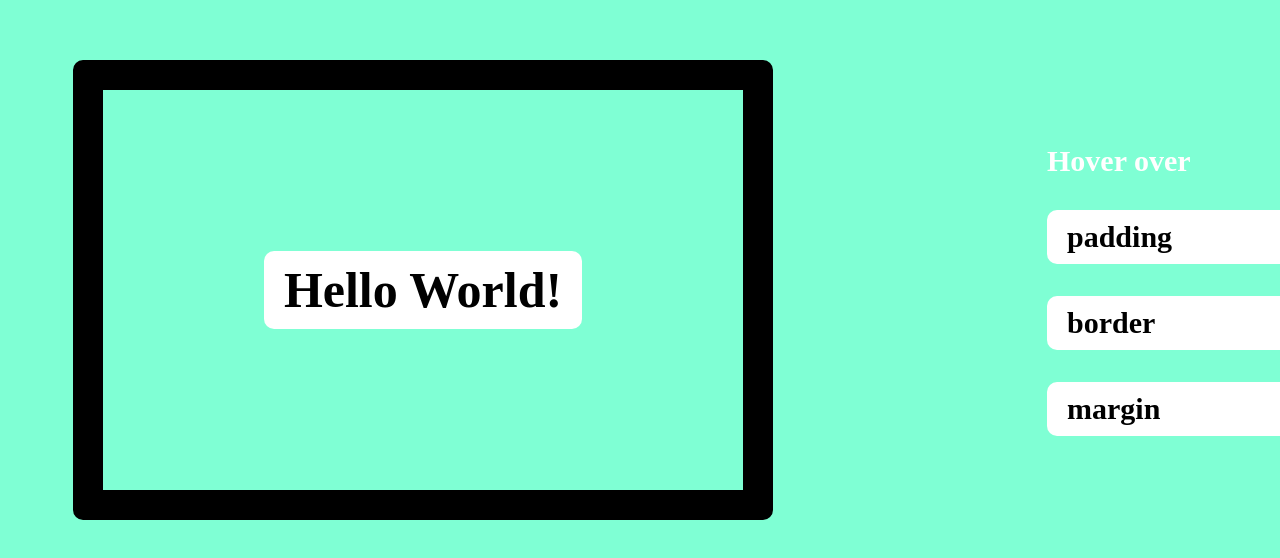
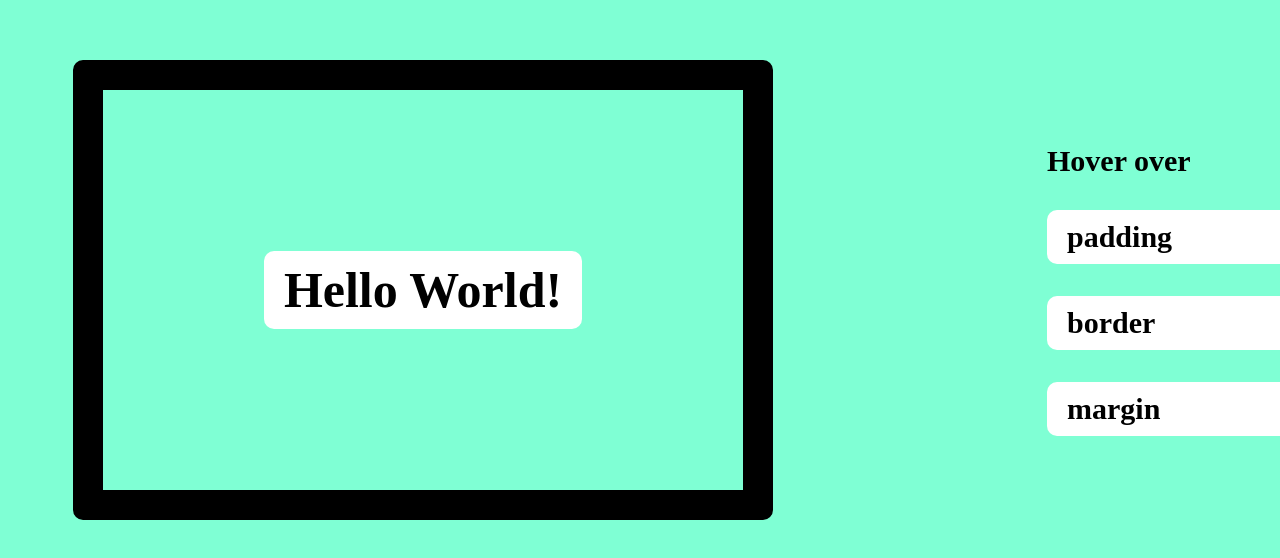
Before and after one commit to shiv-pd/Box_Model, a plain HTML site: page index.html in a window 1280 px wide. Shown: the part 110-668 px from the top of the page. Drawn offline with Linux system fonts and the light colour scheme.

Commit message:
Update index.html

```diff
--- a/index.html
+++ b/index.html
@@ -18,7 +18,7 @@
                    </div>
             </div>
             <div class="content">
-                <span class="hover-text">Hover over</span>
+                <span >Hover over</span>
                 <span class="content-data1">padding</span>
                 <span class="content-data2">border</span>
                 <span class="content-data3">margin</span>
```
